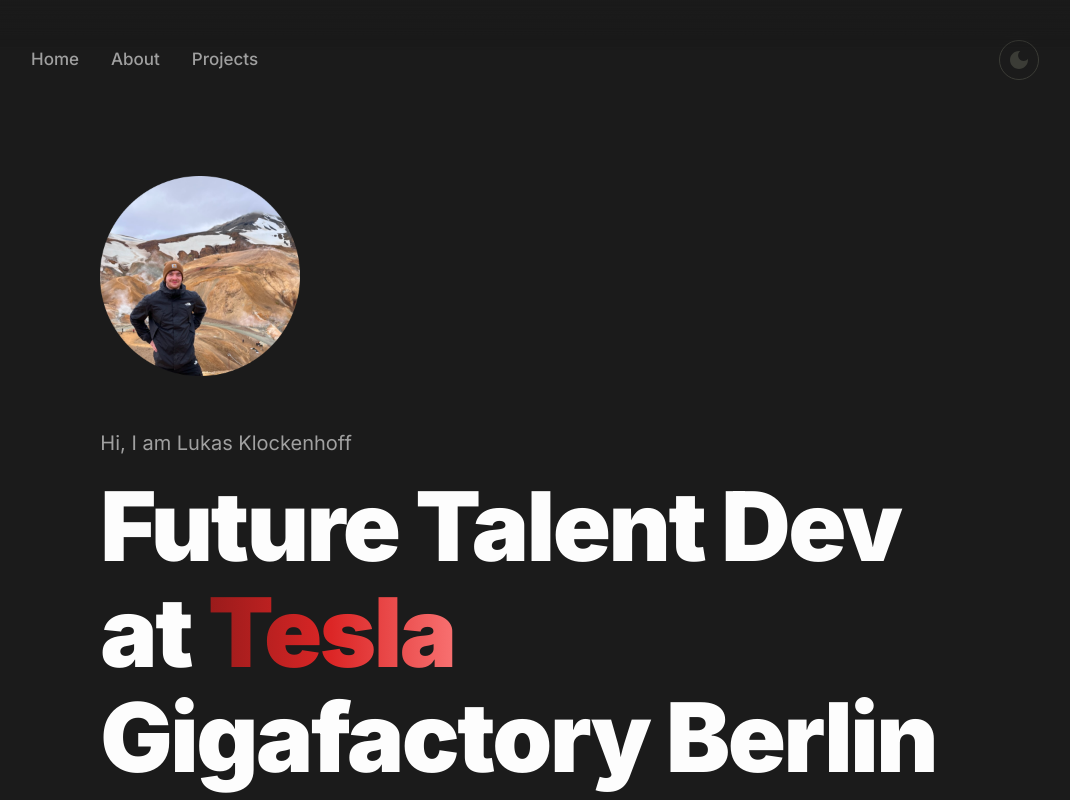
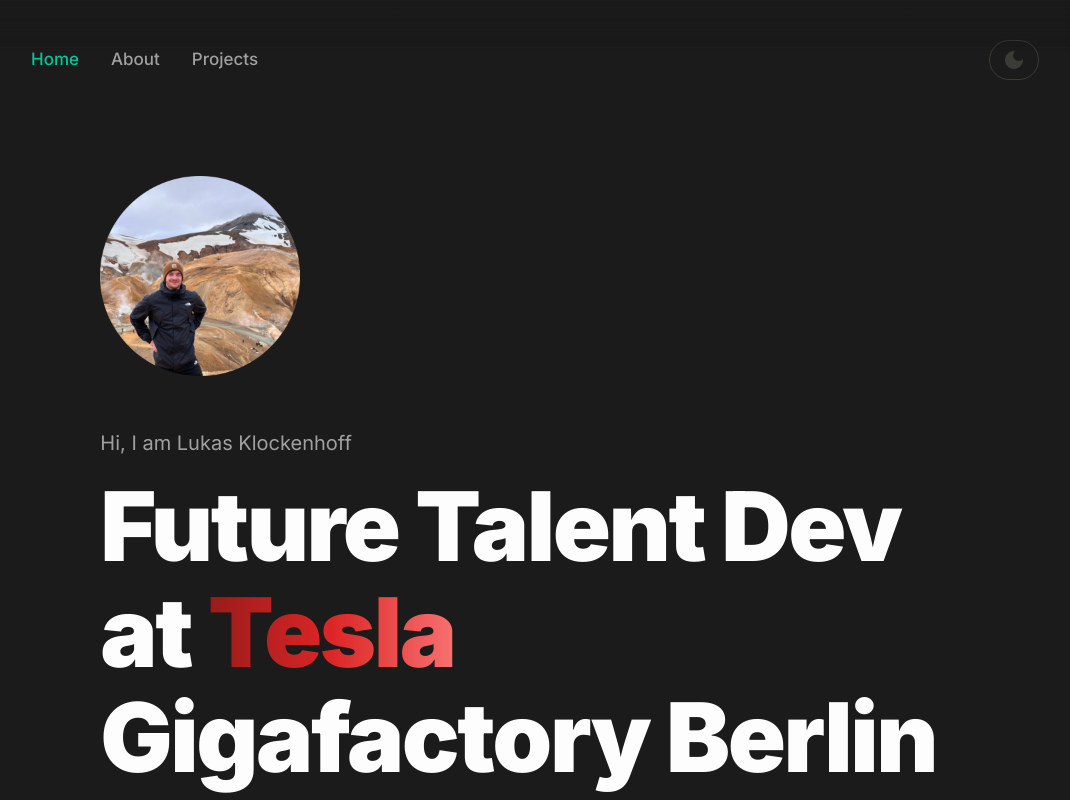
Before and after one commit to LukasKlockenhoff/Website, a Next.js app: page / in a window 1280 px wide. Shown: the top 800 px of the page, without its empty margins (113-1183 px from the left). Built offline with nearby package versions, Linux system fonts and the light colour scheme; a web font is replaced by a local one.

Commit message:
feat: header colors

```diff
--- /dev/null
+++ b/src/app/contact/page.tsx
@@ -0,0 +1,7 @@
+export default function Contact() {
+  return (
+    <div>
+      <h1>Contact</h1>
+    </div>
+  );
+}
--- a/src/app/not-found.tsx
+++ b/src/app/not-found.tsx
@@ -5,27 +5,15 @@
 
 export default function NotFound() {
   return (
-    <div className="w-full h-full dark:bg-black bg-white flex justify-center items-center flex-col gap-y-10">
+    <div className="w-full h-3/4 dark:bg-black bg-white flex justify-center items-center flex-col gap-y-10">
       <h2
         className={twMerge(
-          Textstyles.H2,
-          "flex content-center text-center sm:text-3xl",
+          Textstyles.H1Gradient,
+          "flex content-center text-center sm:text-3xl bg-gradient-to-b from-white dark:from-gray-900 via-purple-300 dark:via-purple-900 to-violet-600 dark:to-violet-600 bg-clip-text",
         )}
       >
-        404 - This Page does not Exist
+        404
       </h2>
-      <div className={"flex flex-col items-center gap-y-2"}>
-        <h3 className={twMerge(Textstyles.H3)}>But try here:</h3>
-        <Button asChild variant={"link"}>
-          <Link href="/">🏡 Return Home</Link>
-        </Button>
-        <Button asChild variant={"link"}>
-          <Link href="/projects">👨‍💻 Go To Projects</Link>
-        </Button>
-        <Button asChild variant={"link"}>
-          <Link href="/about">💼 Go To About</Link>
-        </Button>
-      </div>
     </div>
   );
 }
--- a/src/app/projects/page.tsx
+++ b/src/app/projects/page.tsx
@@ -6,7 +6,6 @@
 
 export default async function Projects() {
   const projects: SelectProjects = await db.query.projects.findMany();
-
   const sortedProjects = projects.sort((a, b) => {
     return new Date(b.date).getTime() - new Date(a.date).getTime();
   });
@@ -21,7 +20,7 @@
         <h1
           className={twMerge(
             TextStyles.H1Gradient,
-            "flex bg-clip-text bg-gradient-to-r from-emerald-600 via-emerald-300 to-emerald-100 justify-center",
+            "flex bg-clip-text bg-gradient-to-r from-emerald-600 via-emerald-300 to-emerald-100 justify-center scroll",
           )}
         >
           Projects
--- a/src/components/footer/footer.tsx
+++ b/src/components/footer/footer.tsx
@@ -37,7 +37,7 @@
               asChild
               variant={"ghost"}
               key={link.name}
-              className={"w-1/3 hover:underline hover:underline-offset-4"}
+              className={"w-1/3"}
             >
               <Link
                 href={link.url}
--- a/src/components/header/header.tsx
+++ b/src/components/header/header.tsx
@@ -3,64 +3,12 @@
 import Link from "next/link";
 import { Button } from "@/components/ui/button";
 import { ModeToggle } from "@/components/ui/theme-toggle";
-import MenuIcon from "@mui/icons-material/Menu";
 import { MobileHeader } from "@/components/header/mobile-header";
-
-import { Menu, Transition } from "@headlessui/react";
-import { Fragment } from "react";
-import Icon from "@/components/ui/icon";
 import { twMerge } from "tailwind-merge";
-import textstyles from "@/utils/textstyles";
-//
-// function MobileHeader() {
-//   return (
-//     <div className="flex top-16 text-right border-1 border-border">
-//       <Menu as="div" className="relative inline-block text-left">
-//         <div>
-//           <Menu.Button className="inline-flex w-full justify-center rounded-md px-4 py-2 text-sm font-medium text-white border-border focus:outline-none focus-visible:ring-2 focus-visible:ring-white/75">
-//             <MenuIcon className={"dark:text-white text-black"} />
-//           </Menu.Button>
-//         </div>
-//         <Transition
-//           as={Fragment}
-//           enter="transition ease-out duration-100"
-//           enterFrom="transform opacity-0 scale-95"
-//           enterTo="transform opacity-100 scale-100"
-//           leave="transition ease-in duration-75"
-//           leaveFrom="transform opacity-100 scale-100"
-//           leaveTo="transform opacity-0 scale-95"
-//         >
-//           <Menu.Items className="absolute right-0 mt-2 w-44 origin-top-right divide-y divide-gray-100 rounded-md bg-white dark:bg-background shadow-lg ring-1 ring-black/5 focus:outline-none border-1 border-border">
-//             <div className="px-1 py-1 flex flex-col items-start w-full rounded-lg">
-//               <Menu.Item>
-//                 <Button asChild variant={"link"}>
-//                   <Link
-//                     href={"/about"}
-//                     className={"text-black dark:text-white"}
-//                   >
-//                     About
-//                   </Link>
-//                 </Button>
-//               </Menu.Item>
-//               <Menu.Item>
-//                 <Button asChild variant={"link"}>
-//                   <Link href={"/projects"}>Projects</Link>
-//                 </Button>
-//               </Menu.Item>
-//               <Menu.Item>
-//                 <Button asChild variant={"link"}>
-//                   <Link href={"/"}>Home</Link>
-//                 </Button>
-//               </Menu.Item>
-//             </div>
-//           </Menu.Items>
-//         </Transition>
-//       </Menu>
-//     </div>
-//   );
-// }
+import { usePathname } from "next/navigation";
 
 export default function Header() {
+  const currentPath = usePathname();
   return (
     <div className={"w-full dark:bg-background bg-white mx-auto"}>
       <div className={"dark:hidden block blur"}></div>
@@ -72,31 +20,40 @@
       >
         <div className={"w-1/3 hidden md:flex"}>
           <div className={"flex w-2/3 gap-x-4 lg:gap-x-0"}>
-            <Button
-              asChild
-              variant={"ghost"}
-              className={"w-1/2 hover:underline hover:underline-offset-4"}
-            >
+            <Button asChild variant={"ghost"} className={"w-1/2"}>
               <Link href={"/"}>
-                <p className={Textstyles.BigHint}>Home</p>
+                <p
+                  className={twMerge(
+                    Textstyles.BigHint,
+                    currentPath === "/" ? "!text-secondary" : "",
+                  )}
+                >
+                  Home
+                </p>
               </Link>
             </Button>
-            <Button
-              asChild
-              variant={"ghost"}
-              className={"w-1/2 hover:underline hover:underline-offset-4"}
-            >
+            <Button asChild variant={"ghost"} className={"w-1/2"}>
               <Link href={"/about"}>
-                <p className={Textstyles.BigHint}>About</p>
+                <p
+                  className={twMerge(
+                    Textstyles.BigHint,
+                    currentPath === "/about" ? "!text-secondary" : "",
+                  )}
+                >
+                  About
+                </p>
               </Link>
             </Button>
-            <Button
-              asChild
-              variant={"ghost"}
-              className={"w-1/2 hover:underline hover:underline-offset-4"}
-            >
+            <Button asChild variant={"ghost"} className={"w-1/2"}>
               <Link href={"/projects"}>
-                <p className={Textstyles.BigHint}>Projects</p>
+                <p
+                  className={twMerge(
+                    Textstyles.BigHint,
+                    currentPath === "/projects" ? "!text-secondary" : "",
+                  )}
+                >
+                  Projects
+                </p>
               </Link>
             </Button>
           </div>
--- a/src/components/ui/button.tsx
+++ b/src/components/ui/button.tsx
@@ -12,7 +12,7 @@
         destructive:
           "bg-destructive text-destructive-foreground hover:bg-destructive/90",
         outline:
-          "border border-border dark:bg-background bg-white hover:text-accent-foreground hover:bg-background dark:hover:bg-white",
+          "border dark:border-border border-grey dark:bg-background bg-white hover:border-secondary hover:text-secondary dark:hover:text-grey dark:hover:border-grey",
         secondary:
           "bg-secondary text-secondary-foreground hover:bg-secondary/80",
         ghost: "hover:bg-accent hover:text-accent-foreground",
--- a/src/components/ui/theme-toggle.tsx
+++ b/src/components/ui/theme-toggle.tsx
@@ -12,11 +12,11 @@
   const { setTheme } = useTheme();
 
   return (
-    <div className={"hover:cursor-pointer flex"}>
+    <div className={"hover:cursor-pointer"}>
       <Button
         variant="outline"
         size="icon"
-        className={"rounded-full dark:hidden block text-secondary"}
+        className={"flex items-center rounded-3xl dark:hidden text-grey px-6"}
         onClick={() => setTheme("dark")}
       >
         <LightModeIcon />
@@ -25,7 +25,7 @@
         variant="outline"
         size="icon"
         className={
-          "rounded-full hidden dark:block hover:text-black text-border"
+          "dark:flex items-center hidden rounded-3xl px-6 hover:text-black text-border"
         }
         onClick={() => setTheme("light")}
       >
--- a/src/utils/textstyles.ts
+++ b/src/utils/textstyles.ts
@@ -14,7 +14,7 @@
   Elevated: "font-inter sm:text-sm  dark:text-white text-black",
   BigTag: "font-inter text-[0.9375rem] dark:text-white text-black",
   Tag: "font-inter text-xs  dark:text-white text-black",
-  BigHint: "font-inter text-[1.0625rem]  text-grey",
+  BigHint: "font-inter text-[1.0625rem]  text-grey hover:text-secondary",
   Hint: "font-inter text-[0.9375rem] text-grey",
   CursiveHint: "font-playfare text-sm sm:text-[1.0625rem] text-grey",
 } as const;
--- a/tailwind.config.ts
+++ b/tailwind.config.ts
@@ -62,6 +62,8 @@
       colors: {
         border: "#3B3C36",
         white: "#FDFDFD",
+        "foreground-white": "#F1F1F1",
+        "foreground-black": "#2B2B2B",
         input: "hsl(var(--input))",
         background: "#1B1B1B",
         black: "#1B1B1B",
@@ -69,6 +71,7 @@
         primary: "#007FFF",
         darkgrey: "#3B3C36",
         grey: "#A0A0A0",
+        lightgrey: "#E5E7EB",
         secondary: "#00C896",
         destructive: "#C51E3A",
         accent: "#FDFDFD/10",
```
Also changed, not shown: src/components/header/mobile-header.tsx (+11 -4 lines).
